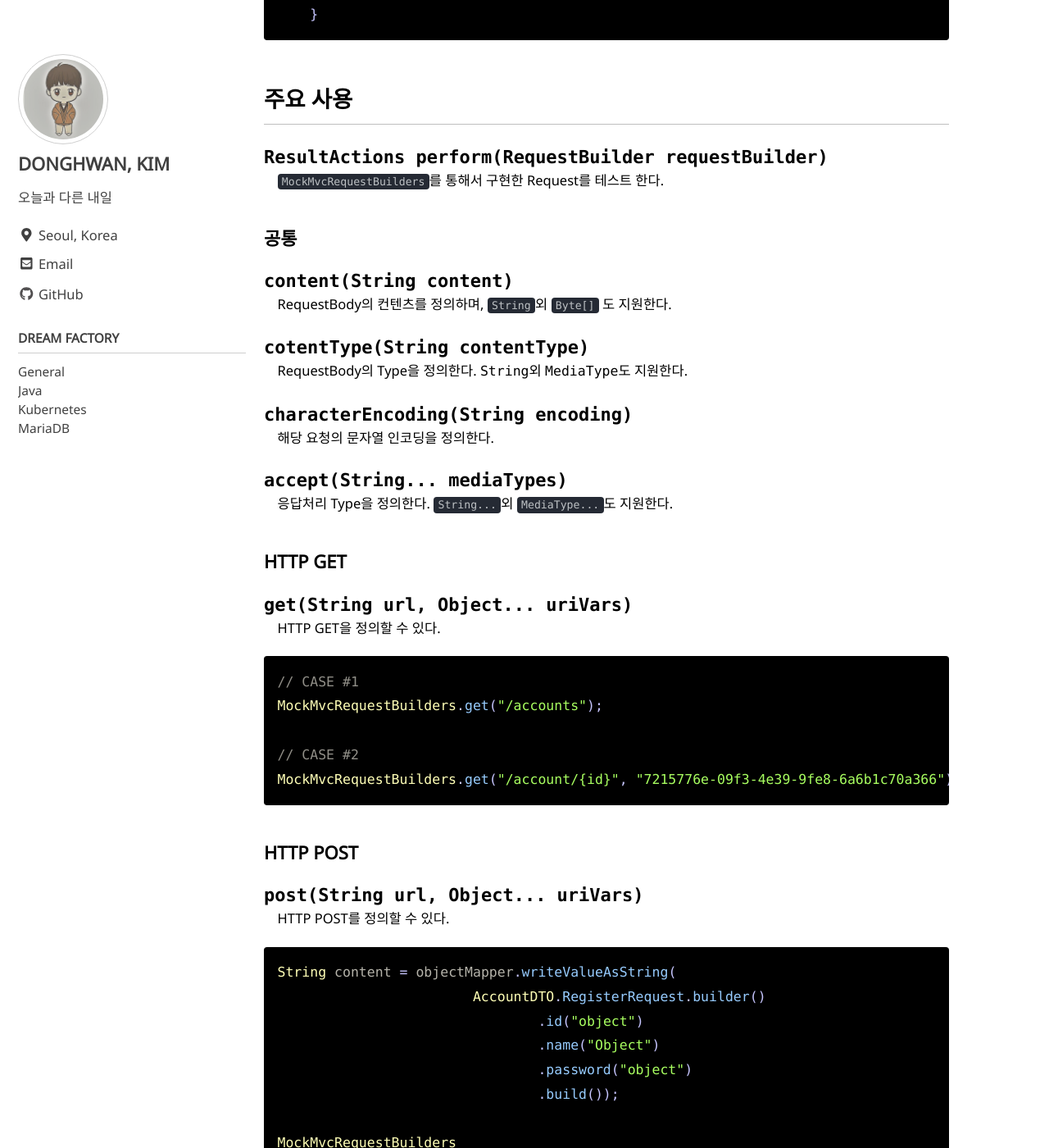
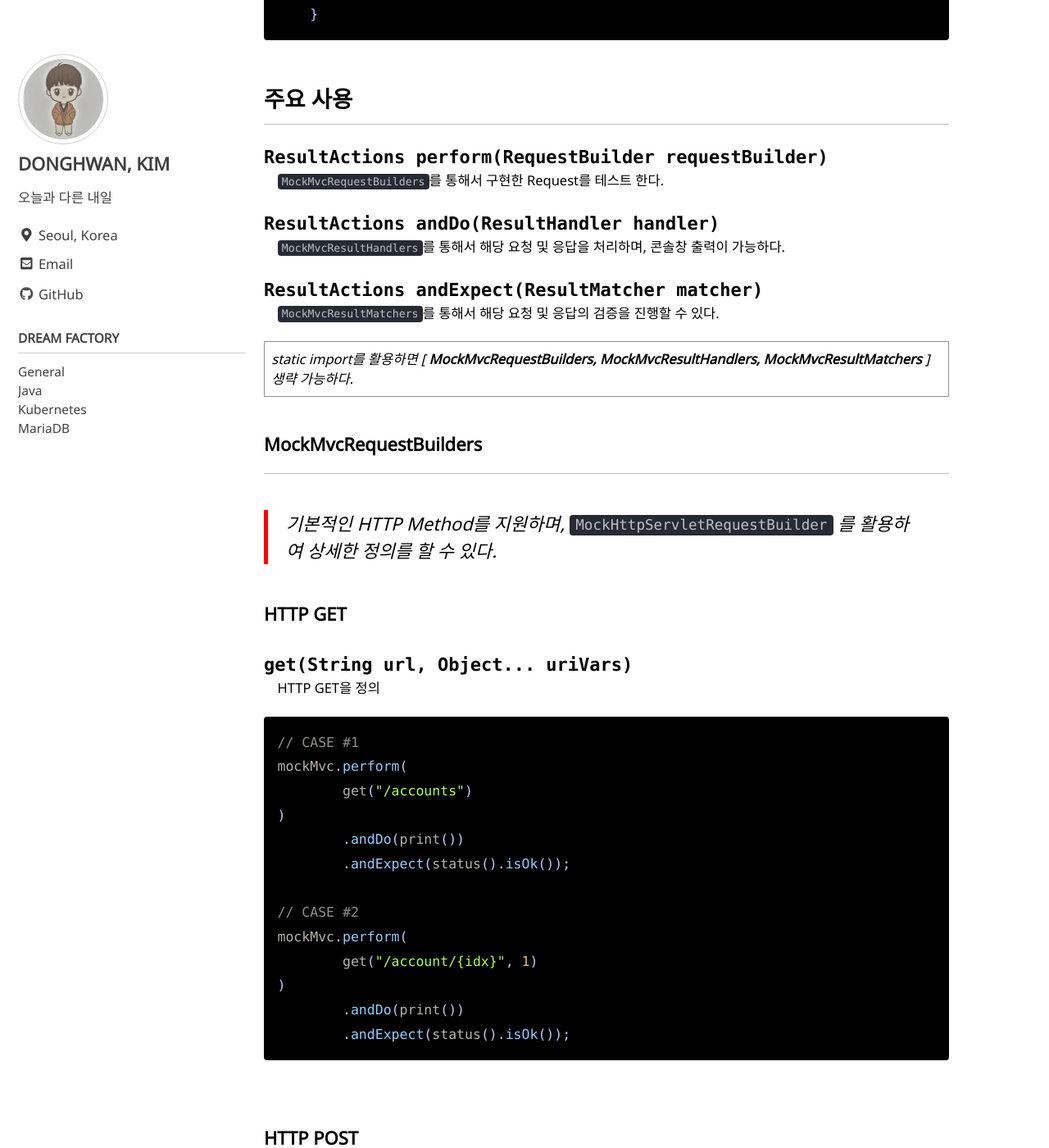
Before and after one commit to yearnlune/yearnlune.github.io, a Jekyll site: the page built from _posts/2020-12-20-java-rest-api-test.md, in a window 1280 px wide and 1400 px high, scrolled down 3075 px. Shown: the whole window at 82% size. Built offline with Jekyll 4.4.1, drawn with Linux system fonts in a browser that asks for light colours; cached includes are drawn as plain includes; comment, search, counter and statistics services are not loaded; some of the changed text lies outside the part shown.

Commit message:
feat: Java REST API Test 내용 추가
- 주요 사용 메소드 추가

````diff
--- a/_posts/2020-12-20-java-rest-api-test.md
+++ b/_posts/2020-12-20-java-rest-api-test.md
@@ -114,13 +114,148 @@ public class AccountControllerTest {
 
 : `MockMvcRequestBuilders`를 통해서 구현한 Request를 테스트 한다.
 
-### 공통
+`ResultActions andDo(ResultHandler handler)`
+
+: `MockMvcResultHandlers`를 통해서 해당 요청 및 응답을 처리하며, 콘솔창 출력이 가능하다.
+
+`ResultActions andExpect(ResultMatcher matcher)`
+
+: `MockMvcResultMatchers`를 통해서 해당 요청 및 응답의 검증을 진행할 수 있다.
+
+| *static import를 활용하면 [ **MockMvcRequestBuilders, MockMvcResultHandlers, MockMvcResultMatchers** ]생략 가능하다.*
+
+### **MockMvcRequestBuilders**
+
+---
+
+> 기본적인 HTTP Method를 지원하며, `MockHttpServletRequestBuilder` 를 활용하여 상세한 정의를 할 수 있다.
+
+**HTTP GET**
+
+`get(String url, Object... uriVars)`
+
+: HTTP GET을  정의
+
+```java
+// CASE #1
+mockMvc.perform(
+	get("/accounts")
+)
+	.andDo(print())
+	.andExpect(status().isOk());
+
+// CASE #2
+mockMvc.perform(
+	get("/account/{idx}", 1)
+)
+	.andDo(print())
+	.andExpect(status().isOk());
+```
+
+
+**HTTP POST**
+
+`post(String url, Object... uriVars)`
+
+: HTTP POST를 정의
+
+```java
+// REQUEST BODY 정의
+String content = objectMapper.writeValueAsString(
+			AccountDTO.RegisterRequest.builder()
+				.id("dreamfactory")
+				.name("드림팩토리")
+				.password("P@ssW0rd")
+				.build());
+
+mockMvc.perform(
+	post("/account")
+		.content(content)
+		.contentType(MediaType.APPLICATION_JSON)
+		.characterEncoding("UTF-8")
+)
+	.andDo(print())
+	.andExpect(status().isCreated());
+```
+
+
+**HTTP PUT**
+
+`put(String url, Object... uriVars)`
+
+: HTTP PUT을 정의
+
+```java
+// REQUEST BODY 정의
+String content = objectMapper.writeValueAsString(
+			AccountDTO.RegisterRequest.builder()
+				.id("dreamfactory")
+				.name("꿈공장")
+				.password("P@ssW0rd")
+				.build());
+
+mockMvc.perform(
+	put("/account/{idx}", 1)
+		.content(content)
+		.contentType(MediaType.APPLICATION_JSON)
+		.characterEncoding("UTF-8")
+)
+	.andDo(print())
+	.andExpect(status().isOk());
+```
+
+
+**HTTP DELETE**
+
+`delete(String url, Object... uriVars)`
+
+: HTTP DELETE를 정의
+
+```java
+mockMvc.perform(
+	delete("/account/{idx}", 1);
+)
+	.andDo(print())
+	.andExpect(status().isOk());
+```
+
+
+**HTTP PATCH**
+
+`patch(String url, Object... uriVars)`
+
+: HTTP PATCH를 정의
+
+```java
+// REQUEST BODY 정의
+String patchedContent = objectMapper.writeValueAsString(
+			AccountDTO.PatchedRequest.builder()
+				.name("object")
+				.build());
+
+mockMvc.perform(
+	patch(ACCOUNT + "/{idx}", 1)
+		.content(patchedContent)
+		.contentType(MediaType.APPLICATION_JSON)
+		.characterEncoding("UTF-8")
+		.accept(MediaType.APPLICATION_JSON)
+		.header("Authorization", jwtToken)
+)
+	.andDo(print())
+	.andExpect(status().isOk());
+
+```
+
+### MockHttpServletRequestBuilder
+
+---
 
 `content(String content)`
 
 : RequestBody의 컨텐츠를 정의하며, `String`외 `Byte[]` 도 지원한다.
 
 `cotentType(String contentType)`
+
 : RequestBody의 Type을 정의한다. `String`외 `MediaType`도 지원한다.
 
 `characterEncoding(String encoding)`
@@ -131,37 +266,108 @@ public class AccountControllerTest {
 
 : 응답처리 Type을 정의한다. `String...`외 `MediaType...`도 지원한다.
 
-### HTTP GET
+`header(String name, Object... values)`
 
-`get(String url, Object... uriVars)`
+: 요청의 헤더를 정의할 수 있다.
 
-: HTTP GET을  정의할 수 있다.
+`headers(HttpHeaders httpHeaders)`
+
+: 여러 헤더들을 `HttpHeaders`를 통해서 정의할 수 있다.
+
+### MockMvcResultHandlers
+
+---
+
+`print()`
+
+: 요청 및 응답에 대한 메시지를 콘솔에 출력한다. `OutputStream`, `Writer`와 같은 출력 대상을 적용할 수 있다.
+
+```java
+mockMvc.perform(
+	get("/accounts")
+)
+	.andDo(print())
+	.andExpect(status().isUnauthorized());
+
+/*
+MockHttpServletRequest:
+      HTTP Method = GET
+      Request URI = /accounts
+       Parameters = {}
+          Headers = []
+             Body = null
+    Session Attrs = {SPRING_SECURITY_SAVED_REQUEST=DefaultSavedRequest[http://localhost/accounts]}
+
+.
+.
+.
+
+MockHttpServletResponse:
+           Status = 403
+    Error message = Access Denied
+          Headers = [X-Content-Type-Options:"nosniff", X-XSS-Protection:"1; mode=block", Cache-Control:"no-cache, no-store, max-age=0, must-revalidate", Pragma:"no-cache", Expires:"0", X-Frame-Options:"DENY"]
+     Content type = null
+             Body =
+    Forwarded URL = null
+   Redirected URL = null
+          Cookies = []
+*/
+```
+
+### MockMvcResultMatchers
+
+---
+
+`status()`
+
+: 응답의 대한 HttpStatus를 검증을 할 수 있다. `is()` 메소드를 활용하여 HttpStatus code를 입력할 수 있으며, `CASE #1`와 같이 human-friendly 메소드를 활용할 수 있다.
 
 ```java
 // CASE #1
-MockMvcRequestBuilders.get("/accounts");
+mockMvc.perform(
+	get("/accounts")
+		.header("Authorization", jwtToken)
+)
+	.andDo(print())
+	.andExpect(status().isOk());
 
 // CASE #2
-MockMvcRequestBuilders.get("/account/{id}", "7215776e-09f3-4e39-9fe8-6a6b1c70a366");
+mockMvc.perform(
+	get("/accounts")
+		.header("Authorization", jwtToken)
+)
+	.andDo(print())
+	.andExpect(status().is(200));
 ```
 
-### HTTP POST
 
-`post(String url, Object... uriVars)`
+`content()`
 
-: HTTP POST를 정의할 수 있다.
+: 응답의 대한 ResponseBody를 검증을 할 수 있다. `json()`, `string()`, `bytes()`등을 활용하여 ResponseBody에 대한 검증을 할 수 있으며, `encoding()`, `contentType()`등을 활용하여 메타정보를 검증할 수 있다.
 
 ```java
-String content = objectMapper.writeValueAsString(
-			AccountDTO.RegisterRequest.builder()
-				.id("object")
-				.name("Object")
-				.password("object")
-				.build());
+mockMvc.perform(
+	get("/account/{idx}", 1)
+		.header("Authorization", jwtToken)
+)
+	.andDo(print())
+	.andExpect(content().encoding("UTF-8"))
+	.andExpect(content().json("{\"idx\":1,\"id\":\"object\",\"name\":\"오브젝트\",\"role\":\"ROLE_GUEST\"}"))
+	.andExpect(status().isOk());
+```
 
-MockMvcRequestBuilders
-	.post("/account")
-		.content(content)
-		.contentType(MediaType.APPLICATION_JSON);
 
+`header()`
+
+: 응답의 대한 Header를 검증 할 수 있다. 헤더의 대한 존재 유무 및 헤더의 값을 검증할 수 있다.
+
+```java
+mockMvc.perform(
+	get("/accounts")
+		.header("Authorization", jwtToken)
+)
+	.andDo(print())
+	.andExpect(header().exists("X-XSS-Protection"))
+	.andExpect(header().stringValues("Cache-Control", "no-cache, no-store, max-age=0, must-revalidate"))
+	.andExpect(status().isOk());
 ```
````
